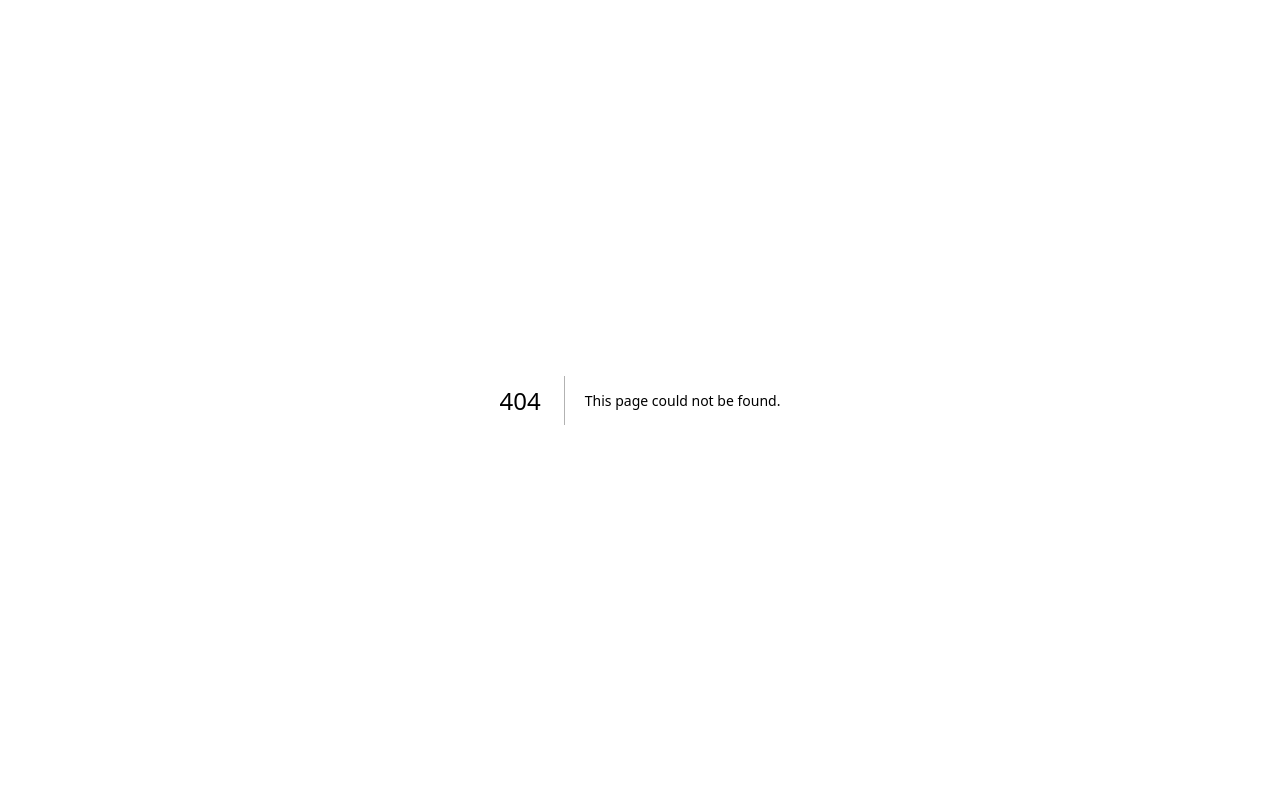
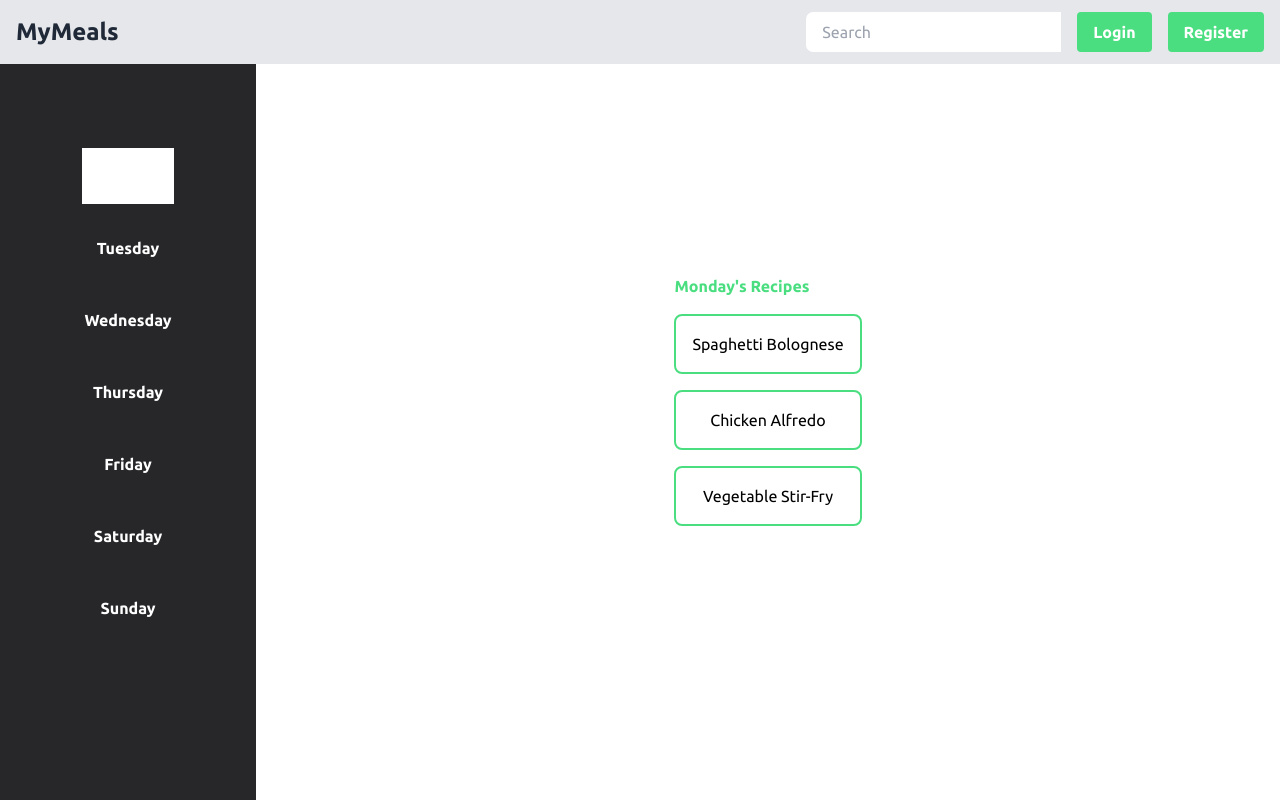
Before and after one commit to WDFP/MyMeals, a Next.js app: page /mealPlan in a window 1280 px wide. Before the commit this address had no page. Built offline with nearby package versions, Linux system fonts and the light colour scheme; a web font is replaced by a local one.

Commit message:
add mealPlan page

```diff
--- /dev/null
+++ b/src/pages/mealPlan.js
@@ -0,0 +1,72 @@
+import React, { useState } from "react";
+import Link from "next/link";
+import NavBar from "@/components/navBar";
+
+const daysOfWeek = ["Monday", "Tuesday", "Wednesday", "Thursday", "Friday", "Saturday", "Sunday"];
+
+const recipes = {
+  Monday: [
+    { name: "Spaghetti Bolognese", link: "https://example.com/spaghetti-bolognese" },
+    { name: "Chicken Alfredo", link: "https://example.com/chicken-alfredo" },
+    { name: "Vegetable Stir-Fry", link: "https://example.com/vegetable-stir-fry" },
+  ],
+  Tuesday: [
+    { name: "Beef Stroganoff", link: "https://example.com/beef-stroganoff" },
+    { name: "Chicken Curry", link: "https://example.com/chicken-curry" },
+    { name: "Vegetable Soup", link: "https://example.com/vegetable-soup" },
+  ],
+  Wednesday: [
+    { name: "Lasagna", link: "https://example.com/lasagna" },
+    { name: "Beef Tacos", link: "https://example.com/beef-tacos" },
+    { name: "Vegetarian Chili", link: "https://example.com/vegetarian-chili" },
+  ],
+  Thursday: [
+    { name: "Beef Chili", link: "https://example.com/beef-chili" },
+    { name: "Chicken Fajitas", link: "https://example.com/chicken-fajitas" },
+    { name: "Vegetarian Enchiladas", link: "https://example.com/vegetarian-enchiladas" },
+  ],
+  Friday: [
+    { name: "Fish and Chips", link: "https://example.com/fish-and-chips" },
+    { name: "Shrimp Scampi", link: "https://example.com/shrimp-scampi" },
+    { name: "Vegetarian Pizza", link: "https://example.com/vegetarian-pizza" },
+  ],
+};
+
+export default function RecipesPage() {
+  const [selectedDay, setSelectedDay] = useState("Monday");
+
+  return (
+    <div className="flex h-screen bg-zinc-800">
+      <NavBar />
+      <div className="w-1/5 h-full flex flex-col justify-center items-center">
+        {daysOfWeek.map((day) => (
+          <button
+            key={day}
+            className={`p-4 cursor-pointer text-white font-bold hover:bg-white hover:text-black mb-4 ${
+              selectedDay === day ? "bg-white text-black" : selectedDay
+            }`}
+            onClick={() => setSelectedDay(day)}
+          >
+            {day}
+          </button>
+        ))}
+      </div>
+      <div className="flex-1 h-full overflow-auto bg-white flex flex-col justify-center items-center">
+        <div className="p-4">
+          <h2 className="text-green-400 font-bold mb-4">{selectedDay}'s Recipes</h2>
+          <div className="grid grid-cols-1 gap-4">
+            {recipes[selectedDay].map((recipe) => (
+              <a
+                key={recipe.name}
+                href={recipe.link}
+                className="p-4 border-2 border-green-400 rounded-lg text-center hover:bg-green-400 hover:text-white transition-colors duration-300"
+              >
+                {recipe.name}
+              </a>
+            ))}
+          </div>
+        </div>
+      </div>
+    </div>
+  );
+}
```
